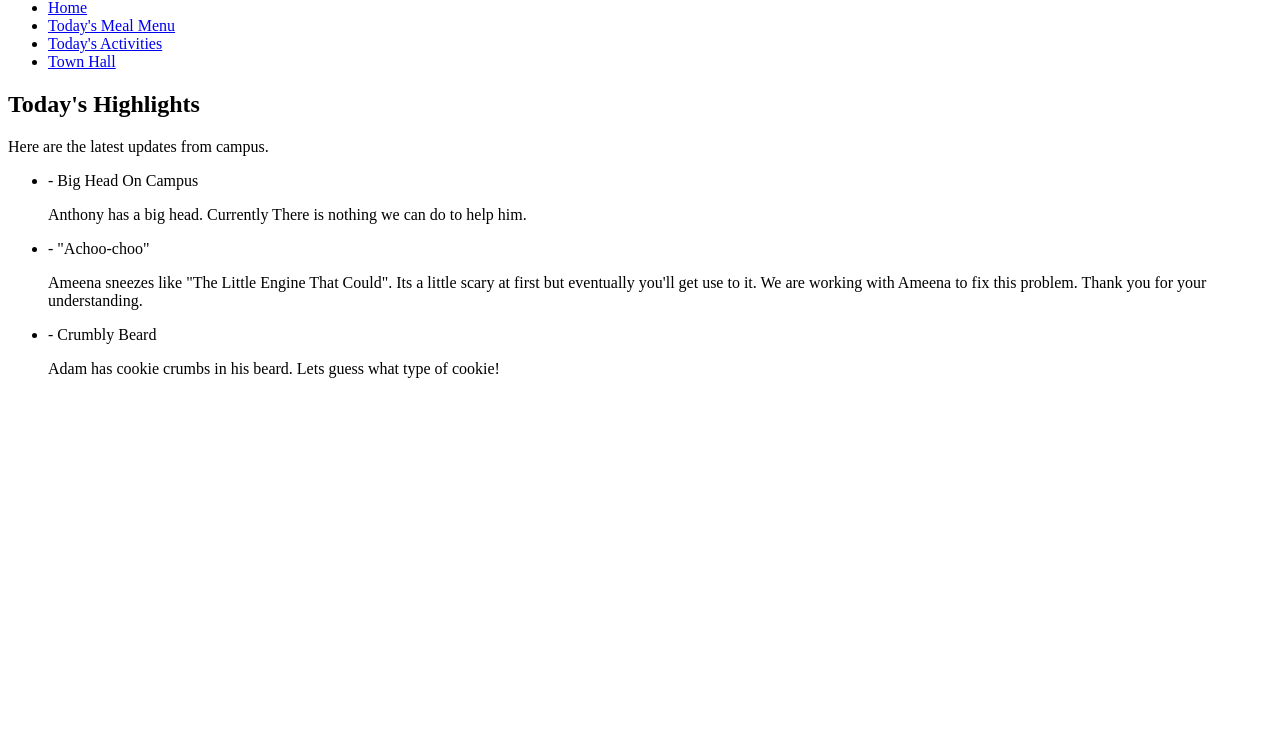
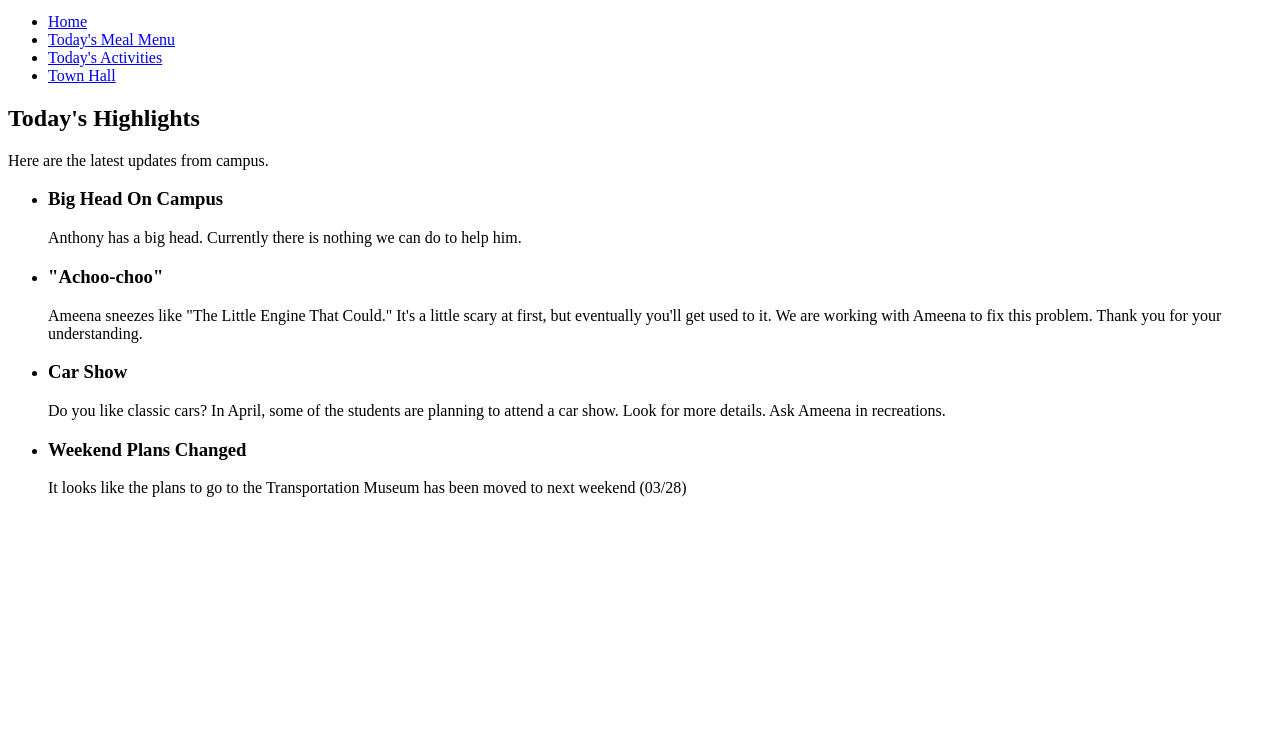
Before and after one commit to Clemzon/HKNC_Today, a plain HTML site: page index.html in a window 1280 px wide. Shown: the part 67-800 px from the top of the page. Drawn offline with Linux system fonts and the light colour scheme.

Commit message:
updated index.html and thc.html. Added details and corrected date and time

```diff
--- a/index.html
+++ b/index.html
@@ -1,38 +1,51 @@
+<!DOCTYPE html>
+<html lang="en">
+<head>
+  <meta charset="UTF-8" />
+  <meta name="viewport" content="width=device-width, initial-scale=1.0" />
+  <title>HKNC Today</title>
+</head>
 <body>
   <header>
     <h1>HKNC Today</h1>
   </header>
 
-  <nav>
+  <nav aria-label="Main navigation">
     <ul>
       <li><a href="./index.html">Home</a></li>
       <li><a href="./pages/todays_menu.html">Today's Meal Menu</a></li>
       <li><a href="./pages/todays_activities.html">Today's Activities</a></li>
-    <li><a href=".//pages/thc_page.html">Town Hall</a></li>
+      <li><a href="./pages/thc_page.html">Town Hall</a></li>
     </ul>
   </nav>
 
   <main>
-    <h2>Today's Highlights</h2>
+    <section aria-labelledby="highlights-heading">
+      <h2 id="highlights-heading">Today's Highlights</h2>
       <p>Here are the latest updates from campus.</p>
+
       <ul>
         <li>
-        <summary>- Big Head On Campus</summary>
-        <p>Anthony has a big head. Currently There is nothing we can do to help him.</p>
-
+          <h3>Big Head On Campus</h3>
+          <p>Anthony has a big head. Currently there is nothing we can do to help him.</p>
         </li>
 
         <li>
-        <summary>- "Achoo-choo"</summary>
-        <p>Ameena sneezes like "The Little Engine That Could". Its a little scary at first but eventually you'll get use to it. We are working with Ameena to fix this problem. Thank you for your understanding.</p>
-
-
+          <h3>"Achoo-choo"</h3>
+          <p>Ameena sneezes like "The Little Engine That Could." It's a little scary at first, but eventually you'll get used to it. We are working with Ameena to fix this problem. Thank you for your understanding.</p>
         </li>
 
         <li>
-        <summary>- Crumbly Beard</summary>
-        <p>Adam has cookie crumbs in his beard. Lets guess what type of cookie!</p>
+          <h3>Car Show</h3>
+          <p>Do you like classic cars? In April, some of the students are planning to attend a car show. Look for more details. Ask Ameena in recreations.</p>
+        </li>
+
+        <li>
+          <h3>Weekend Plans Changed</h3>
+          <p>It looks like the plans to go to the Transportation Museum has been moved to next weekend (03/28)</p>
         </li>
       </ul>
+    </section>
   </main>
 </body>
+</html>
```
Also changed, not shown: pages/thc_page.html (+3 -2 lines). Lines whose indentation alone changed are shown as unchanged.
